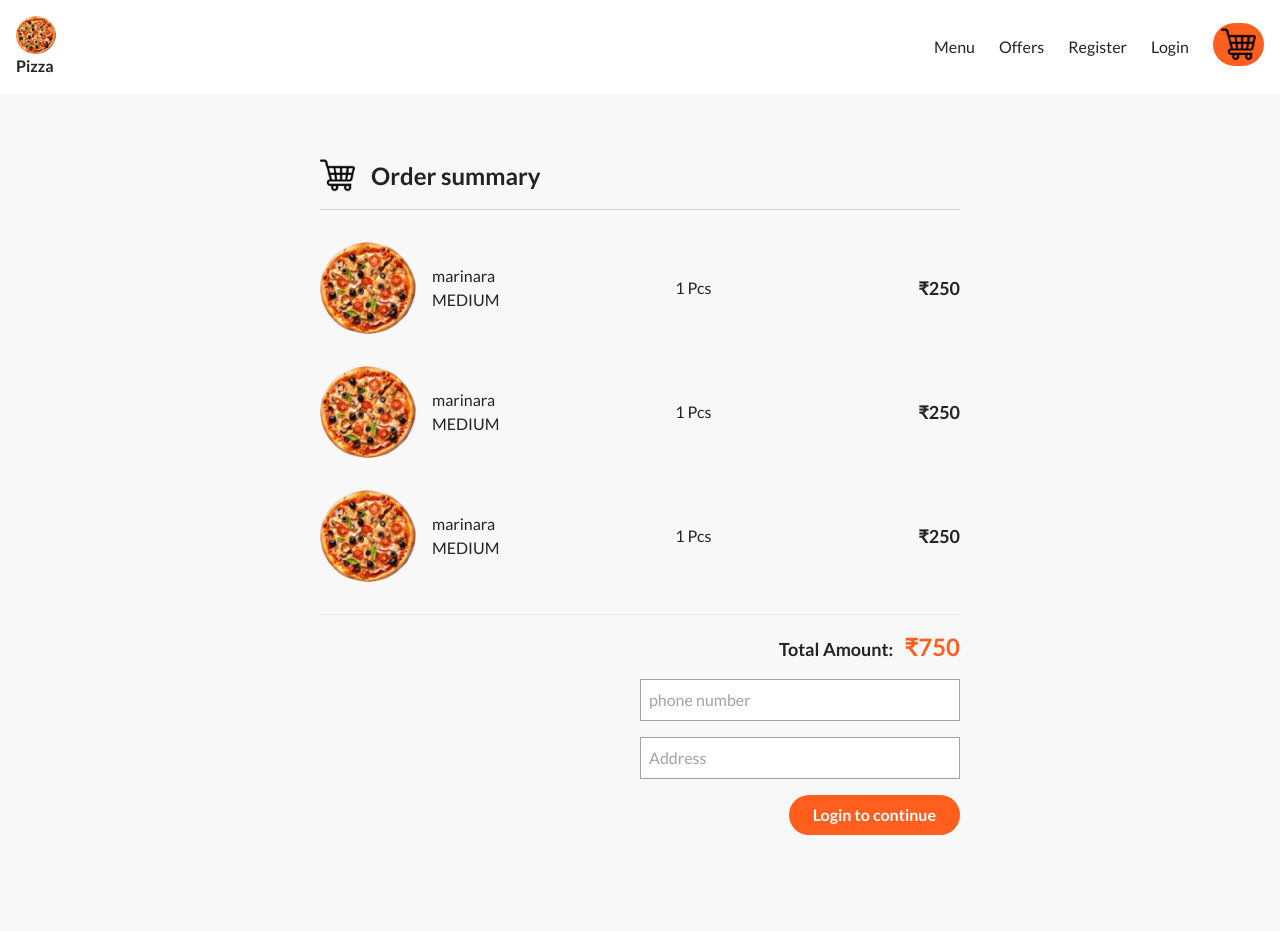
After one commit to TanishKumar984/pizza.time, a Node server app: page /cart in a window 1280 px wide. The commit adds this page. Run offline with Node 20, Linux system fonts and the light colour scheme; some libraries are stand-ins or nearby versions.

Commit message:
add cart

```diff
--- a/resources/scss/app.scss
+++ b/resources/scss/app.scss
@@ -8,8 +8,8 @@ body {
 
 nav li:last-child a {
     background: $primary;
-     width: 30%;
-    // height: 30%;
+    //  width: 30%;
+    // // height: 30%;
     &:hover {
         background: $primary-hover;
     }
@@ -37,3 +37,27 @@ section.hero{
         color: $pure;
     }
 }
+.btn-primary{
+    background: $primary;
+    transition: $smooth;
+    &:hover{
+        background: $primary-hover;
+    }
+}
+section.cart{
+    background: $secondary;
+    .amount {
+        color: $primary;
+    }
+}
+section.login{
+    background: $secondary;
+    min-height: calc(100vh - 86px);
+
+    a {
+        color: $primary;
+        &:hover{
+            color: $primary-hover;
+        }
+    }
+}
--- /dev/null
+++ b/resources/views/customers/cart.ejs
@@ -0,0 +1,69 @@
+<section class="cart py-16">
+    <div class="order container mx-auto w-1/2">
+        <div class="flex items-center border-b border-gray-300 pb-4">
+            <img src="/img/pcart.png" alt="">
+            <h1 class="font-bold ml-4 text-2xl">Order summary</h1>
+        </div>
+        <div class="pizza-list">
+            <div class="flex items-center my-8">
+                <img class="w-24" src="/img/pizza.png" alt="">
+                <div class=" flex-1 ml-4">
+                    <h1> marinara</h1>
+                    <span>MEDIUM</span>
+                </div>
+                <span class="flex-1">1 Pcs</span>
+                <span class="font-bold text-lg">₹250</span>
+            </div>
+            <div class="flex items-center my-8">
+                <img class="w-24" src="/img/pizza.png" alt="">
+                <div class=" flex-1 ml-4">
+                    <h1> marinara</h1>
+                    <span>MEDIUM</span>
+                </div>
+                <span class="flex-1">1 Pcs</span>
+                <span class="font-bold text-lg">₹250</span>
+            </div>
+            <div class="flex items-center my-8">
+                <img class="w-24" src="/img/pizza.png" alt="">
+                <div class=" flex-1 ml-4">
+                    <h1> marinara</h1>
+                    <span>MEDIUM</span>
+                </div>
+                <span class="flex-1">1 Pcs</span>
+                <span class="font-bold text-lg">₹250</span>
+            </div>
+
+        </div>
+        <hr>
+        <div class="text-right py-4">
+            <div>
+                <span class="text-lg font-bold">Total Amount:</span>
+                <span class="amount text-2xl font-bold ml-2 ">₹750</span>
+            </div>
+            <div class="py-4">
+                <form  action="">
+                   <input class="border border-gray-400 p-2 w-1/2 mb-4 " type="text"
+                   placeholder="phone number">
+                   <input class="border border-gray-400 p-2 w-1/2 " type="text"
+                   placeholder="Address">
+                   <div>
+                    <!-- <button type="submit" class="  px-6 py-2 rounded-full btn-primary text-white font-bold mt-4">Order Now</button> -->
+                   </div>
+                </form>
+                <div>
+                    <a href="" class=" inline-block px-6 py-2 rounded-full btn-primary text-white font-bold mt-4">Login to continue</a>
+                </div>
+            </div>
+        </div>
+    </div>
+    <!-- <div class="empty-cart py-16">
+        <div class="container mx-auto text-center">
+            <h1 class="text-3xl font-bold mb-2">Cart Empty 😐</h1>
+            <p class="text-gray-500 text-lg mb-12"> You probably haven't ordered a pizza yet. <br>
+                To order a pizza,go to the main page.</p>
+            <img class="w-1/5 mx-auto" src="/img/empty-cart.png" alt="empty-cart">
+            <a href="/" class="inline-block px-6 py-2 rounded-full btn-primary text-white font-bold mt-12">Go back</a>
+        </div>
+    </div> -->
+
+</section>
--- /dev/null
+++ b/resources/views/layout.ejs
@@ -0,0 +1,34 @@
+<!DOCTYPE html>
+<html lang="en">
+<head>
+    <meta charset="UTF-8">
+    <meta name="viewport" content="width=device-width, initial-scale=1.0">
+    <title>pizza.time</title>
+    <link rel="preconnect" href="https://fonts.googleapis.com">
+   <link rel="preconnect" href="https://fonts.gstatic.com" crossorigin>
+   <link href="https://fonts.googleapis.com/css2?family=Lato:wght@100;300;400;700&display=swap" rel="stylesheet">
+   <link href="https://unpkg.com/tailwindcss@^1.0/dist/tailwind.min.css" rel="stylesheet">
+   <link rel="stylesheet" href="/css/app.css">
+</head>
+
+    <nav class="container mx-auto flex items-center justify-between py-4 px-4">
+        <div>
+            <img class="w-10" src="/img/pizza.png" alt="">
+            <h1 class="font-bold">Pizza</h1>
+        </div>
+        <div>
+            <ul class="flex items-center">
+                <li class="ml-6"><a href="#">Menu</a></li>
+                <li class="ml-6"><a href="#">Offers</a></li>
+                <li class="ml-6"><a href="/register">Register</a></li>
+                <li class="ml-6"><a href="/login">Login</a></li>
+                <li class="ml-6"><a href="/cart" class="inline-block py-1 px-2 rounded-full"><img src="/img/pcart.png" alt=""></a></li>
+            </ul>
+        </div>
+    </nav>
+    <%- body %>
+    <footer></footer>
+
+    <script src="/js/app.js"></script>
+</body>
+</html>
--- a/server.js
+++ b/server.js
@@ -9,13 +9,26 @@ const PORT = process.env.PORT || 5500
 app.use(express.static('public'))
 
 
-app.get('/', (req, res) => {
-    res.render('home');
-});
+
 app.use(expressLayout);
 app.set('views', path.join(__dirname, '/resources/views'));
 app.set('view engine', 'ejs');
 
+app.get('/', (req, res) => {
+    res.render('home');
+});
+
+app.get('/cart',(req, res) => {
+    res.render('customers/cart')
+})
+
+app.get('/login',(req,res) => {
+    res.render('auth/login')
+})
+
+app.get('/register',(req,res) => {
+    res.render('auth/register')
+})
 
 
 
```
Also changed, not shown: resources/views/auth/login.ejs (added, +36 -0 lines), resources/views/auth/register.ejs (added, +42 -0 lines), resources/views/home.ejs (+18 -46 lines), public/css/app.css, public/img/empty-cart.png (added), public/img/pcart .png (deleted), public/img/pcart.png (added).
